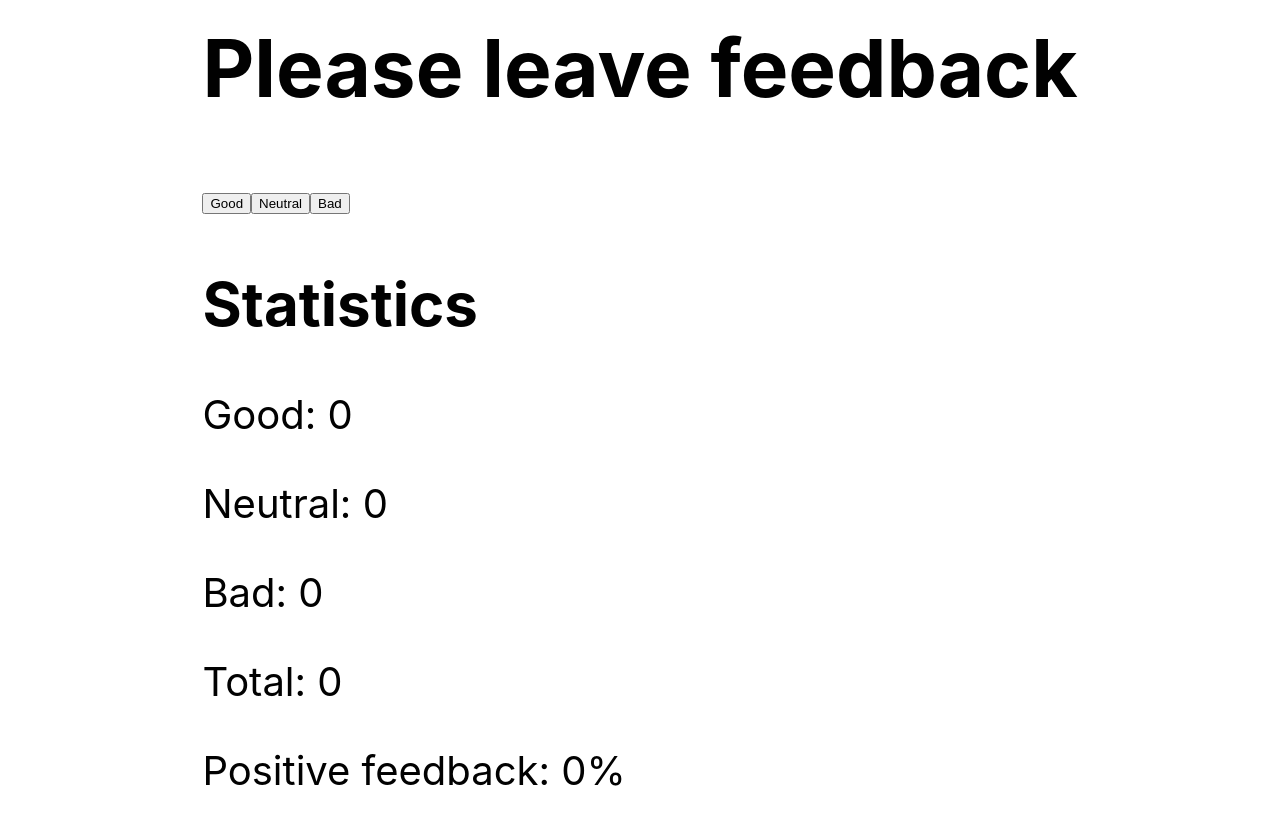
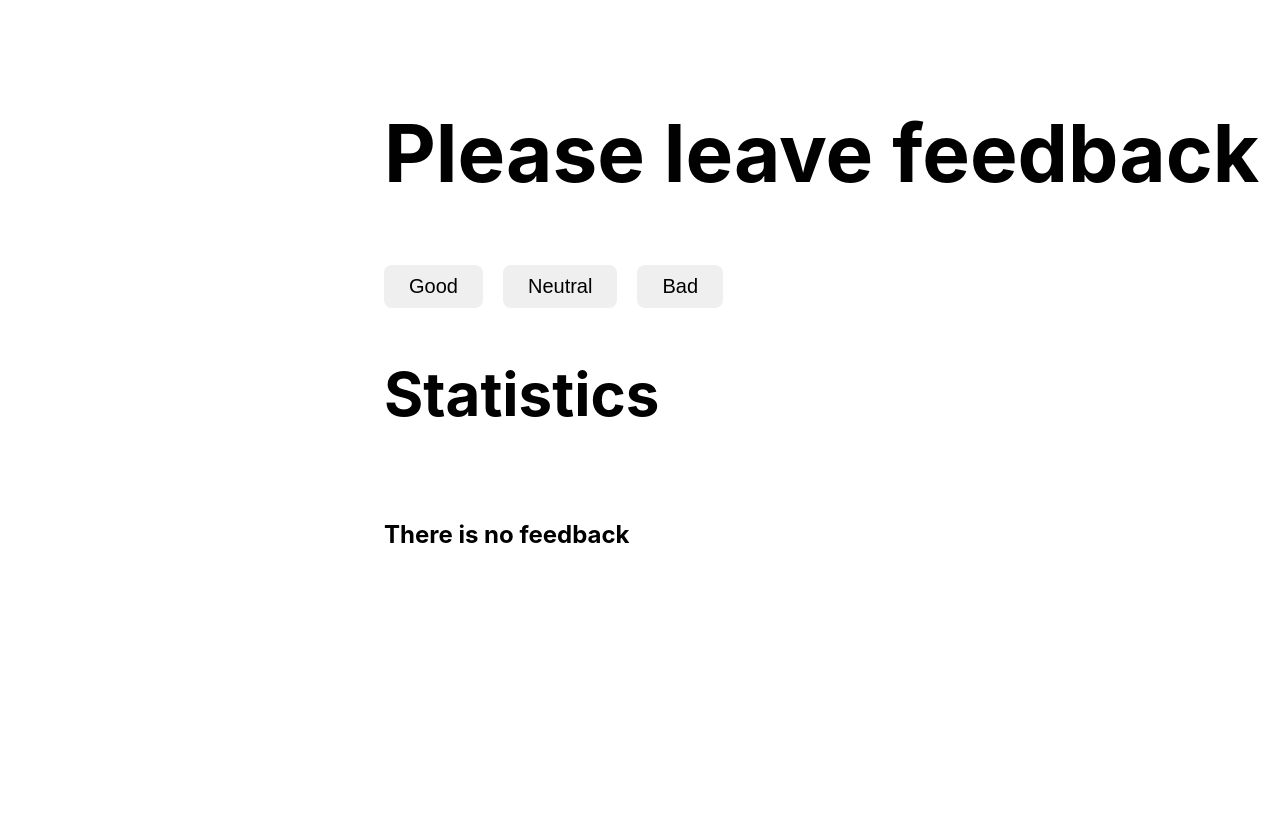
Before and after one commit to DariaGood/goit-react-hw-02-feedback, a React (Create React App) app: page / in a window 1280 px wide. Shown: the top 824 px of the page. After the commit the page ends 800 px from the top, so only its background shows below. Built offline with nearby package versions, Linux system fonts and the light colour scheme.

Commit message:
no types

```diff
--- a/package.json
+++ b/package.json
@@ -8,6 +8,7 @@
     "@testing-library/react": "^12.1.4",
     "@testing-library/user-event": "^13.5.0",
     "react": "^18.1.0",
+    "react-css-modules": "^4.7.11",
     "react-dom": "^18.1.0",
     "react-scripts": "5.0.1",
     "web-vitals": "^2.1.3"
--- a/src/components/App.jsx
+++ b/src/components/App.jsx
@@ -1,8 +1,42 @@
-import React from "react";
+import React, { Component } from 'react';
+import Container from './container/Container';
+import Section from './section/Section';
+import Statistics from './statistics/Statistics';
+import FeedbackOptions from './feedbackOptions/FeedbackOptions';
 
-import FeedbackCounter from './feedbackCounter/FeedbackCounter'
+export class App extends Component {
+  constructor(props) {
+    super(props);
+    this.state = {
+      good: 0,
+      neutral: 0,
+      bad: 0,
+    };
+    this.handleClick = this.handleClick.bind(this);
+  }
+  handleClick(state) {
+    this.setState(
+      prevState => ({
+        [state]: prevState[state] + 1,
+      }),
+      () => {
+        this.countTotalFeedback();
+        this.countPositiveFeedbackPercentage();
+      }
+    );
+  }
+  countTotalFeedback() {
+    return this.state.good + this.state.neutral + this.state.bad;
+  }
 
-export const App = () => {
+  countPositiveFeedbackPercentage() {
+    return ((this.state.good / this.countTotalFeedback()) * 100).toFixed(0);
+  }
+
+  render() {
+    const { good, neutral, bad } = this.state;
+    const total = this.countTotalFeedback();
+    const positivePercentage = this.countPositiveFeedbackPercentage();
     return (
       <div
         style={{
@@ -11,11 +45,22 @@ export const App = () => {
           justifyContent: 'center',
           alignItems: 'center',
           fontSize: 40,
-        color: '#010101'
+          color: '#010101',
         }}
       >
-<FeedbackCounter
+        <Container>
+          <Section title="Please leave feedback">
+            <FeedbackOptions onLeaveFeedback={this.handleClick} />
+            <Statistics
+              good={good}
+              neutral={neutral}
+              bad={bad}
+              total={total}
+              positivePercentage={positivePercentage}
             />
+          </Section>
+        </Container>
       </div>
     );
-};
+  }
+}
--- /dev/null
+++ b/src/components/container/Container.jsx
@@ -0,0 +1,7 @@
+import React from 'react';
+import css from './container.module.css';
+
+const Container = ({ children }) => (
+  <div className={css.container}>{children}</div>
+);
+export default Container;
--- /dev/null
+++ b/src/components/container/container.module.css
@@ -0,0 +1,6 @@
+.container {
+position: fixed;
+top: 0;
+left: 30%;
+padding: 50px 0px;
+}
--- a/src/components/feedbackCounter/FeedbackCounter.jsx
+++ /dev/null
@@ -1,56 +0,0 @@
-import React, { Component } from 'react';
-
-class FeedbackCounter extends Component {
-  //  state propTypes = {};
-
-  constructor(props) {
-    super(props);
-    this.state = {
-      good: 0,
-      neutral: 0,
-      bad: 0,
-    };
-    this.handleClick = this.handleClick.bind(this);
-  }
-  handleClick(state) {
-    this.setState(
-      prevState => ({
-        [state]: prevState[state] + 1,
-      }),
-      () => {
-        this.countTotalFeedback();
-        this.countPositiveFeedbackPercentage();
-      }
-    );
-  }
-  countTotalFeedback() {
-    const { good, neutral, bad } = this.state;
-    let total = good + neutral + bad;
-   this.setState({ total: total });
-  }
-
-  countPositiveFeedbackPercentage() {
-    const { good, total } = this.state;
-    let percentage = ((good / total) * 100).toFixed(0);
-    this.setState({ percentage: percentage });
-  }
-
-  render() {
-    return (
-      <div>
-        <h1>Please leave feedback</h1>
-        <button onClick={() => this.handleClick('good')}>Good</button>
-        <button onClick={() => this.handleClick('neutral')}>Neutral</button>
-        <button onClick={() => this.handleClick('bad')}>Bad</button>
-        <h2>Statistics</h2>
-        <p>Good: {this.state.good}</p>
-        <p>Neutral: {this.state.neutral}</p>
-        <p>Bad: {this.state.bad}</p>
-        <p>Total: {this.state.total !== undefined ? this.state.total : 0}</p>
-        <p>Positive feedback: {this.state.percentage !== undefined ? (this.state.percentage > 0 ? `${this.state.percentage}%` : '0%') : '0%'}</p>
-      </div>
-    );
-  }
-}
-
-export default FeedbackCounter;
--- /dev/null
+++ b/src/components/feedbackOptions/FeedbackOptions.jsx
@@ -0,0 +1,27 @@
+import React from 'react';
+import css from './feedbackOptions.module.css';
+
+const FeedbackOptions = ({ onLeaveFeedback }) => (
+  <div>
+    <button
+      className={`${css.feedbackButton} ${css.feedbackButtonText}`}
+      onClick={() => onLeaveFeedback('good')}
+    >
+      Good
+    </button>
+    <button
+      className={`${css.feedbackButton} ${css.feedbackButtonText}`}
+      onClick={() => onLeaveFeedback('neutral')}
+    >
+      Neutral
+    </button>
+    <button
+      className={`${css.feedbackButton} ${css.feedbackButtonText}`}
+      onClick={() => onLeaveFeedback('bad')}
+    >
+      Bad
+    </button>
+  </div>
+);
+
+export default FeedbackOptions;
--- /dev/null
+++ b/src/components/feedbackOptions/feedbackOptions.module.css
@@ -0,0 +1,20 @@
+.feedbackButton {
+    margin-right: 20px;
+    padding: 10px 25px;
+    border: 0px;
+    border-radius: 8px;
+    cursor: pointer;
+
+    transition: box-shadow 0.3s ease;
+}
+.feedbackButton:last-child {
+    margin-right: 0px;
+}
+
+.feedbackButton:hover {
+    box-shadow: 0 0 10px rgba(0,0,0,0.5);
+}
+
+.feedbackButtonText {
+    font-size: 20px;
+}
--- /dev/null
+++ b/src/components/notification/Notification.jsx
@@ -0,0 +1,8 @@
+import React from 'react';
+import css from './notification.module.css';
+
+const Notification = ({ message }) => {
+  return <h2 className={css.notification}>{message}</h2>;
+};
+
+export default Notification;
--- /dev/null
+++ b/src/components/notification/notification.module.css
@@ -0,0 +1,5 @@
+.notification  {
+    padding-top: 40px;
+    font-size: 24px;
+    color:black;
+}
--- /dev/null
+++ b/src/components/section/Section.jsx
@@ -0,0 +1,10 @@
+import React from 'react';
+
+const Section = ({ title, children }) => (
+  <div>
+    <h1>{title}</h1>
+    {children}
+  </div>
+);
+
+export default Section;
--- /dev/null
+++ b/src/components/statistics/Statistics.jsx
@@ -0,0 +1,38 @@
+import React from 'react';
+import Notification from '../notification/Notification';
+
+function Statistics(props) {
+  const { good, neutral, bad, total, positivePercentage } = props;
+  // let feedbackStatus;
+  // if  (good ===0){
+  //   feedbackStatus = <Notification message="There is no feedback"/>
+  // } else {
+  //   feedbackStatus =
+  // }
+  return (
+    <div>
+      {' '}
+      <h2>Statistics</h2>
+      {total === 0 ? (
+        <Notification message="There is no feedback" />
+      ) : (
+        <div>
+          <p>Good: {good}</p>
+          <p>Neutral: {neutral}</p>
+          <p>Bad: {bad}</p>
+          <p>Total: {total !== undefined ? total : 0}</p>
+          <p>
+            Positive feedback:{' '}
+            {positivePercentage !== undefined
+              ? positivePercentage > 0
+                ? `${positivePercentage}%`
+                : '0%'
+              : '0%'}
+          </p>
+        </div>
+      )}
+    </div>
+  );
+}
+
+export default Statistics;
```
Also changed, not shown: 1 other file (tests, documents, lock files or other folders). Lines whose indentation alone changed are shown as unchanged.
